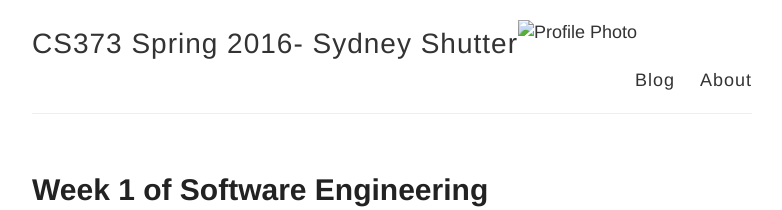
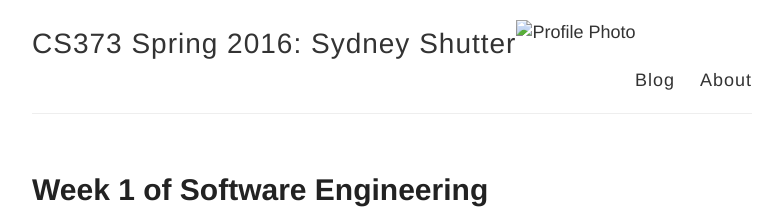
Before and after one commit to seshutter/seshutter.github.io, a Jekyll site: the page built from index.html, in a window 1280 px wide. Shown: the top 210 px of the page, without its empty margins (248-1030 px from the left). Built offline with Jekyll 4.4.1, drawn with Linux system fonts in a browser that asks for light colours.

Commit message:
update colon

```diff
--- a/index.html
+++ b/index.html
@@ -40,7 +40,7 @@ permalink: /week1/
 
 
           <div class="site-info">
-            <h1 class="site-name"><a href="/">CS373 Spring 2016- Sydney Shutter</a></h1>
+            <h1 class="site-name"><a href="/">CS373 Spring 2016: Sydney Shutter</a></h1>
             <p class="site-description"></p>
           </div>
 
```
